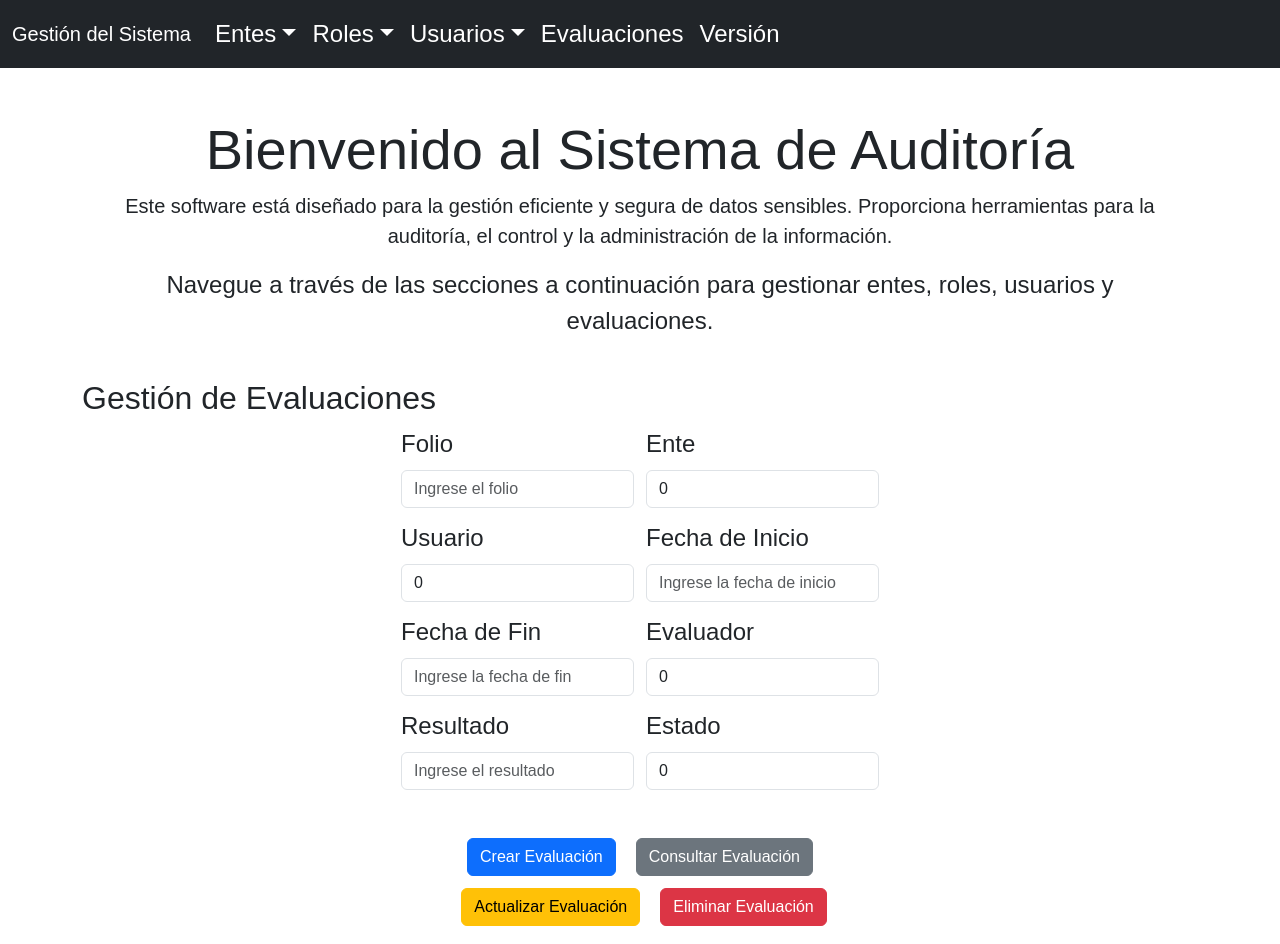
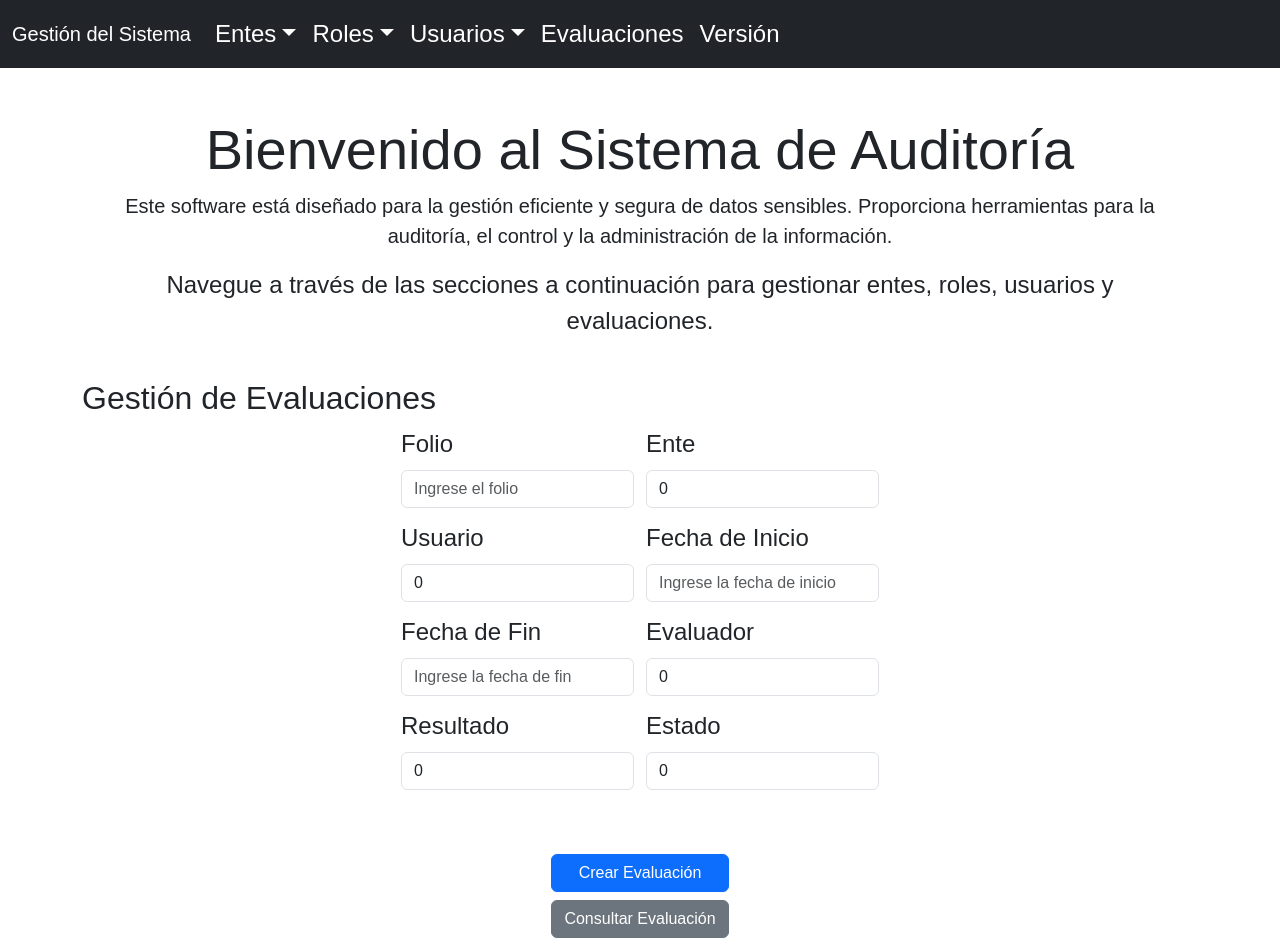
Before and after one commit to jrnature/proDapp, a React (Vite) app in the folder src/proDapp_frontend/: page /evaluacion in a window 1280 px wide. Shown: the top 944 px of the page. Built offline with nearby package versions, Linux system fonts and the light colour scheme.

Commit message:
evaluacion y version terminadas

```diff
--- a/src/proDapp_frontend/src/components/Evaluacion.jsx
+++ b/src/proDapp_frontend/src/components/Evaluacion.jsx
@@ -10,7 +10,7 @@ const Evaluacion = () => {
     fechaInicio: '',
     fechaFin: '',
     evaluador: 0,
-    resultado: '',
+    resultado: 0,
     estado: 0,
   });
   const [datos1, setDatos1] = useState({
@@ -19,7 +19,7 @@ const Evaluacion = () => {
     fechaInicio: '',
     fechaFin: '',
     evaluador: 0,
-    resultado: '',
+    resultado: 0,
     estado: 0,
   });
   const [message, setMessage] = useState('');
@@ -36,20 +36,14 @@ const Evaluacion = () => {
 
   const handleCreate = async () => {
     datos1.ente=parseInt(datos.ente)
-    console.log(2);
     datos1.usuario=parseInt(datos.usuario)
-    console.log(3);
     datos1.resultado=parseInt(datos.resultado)
-    console.log(4);
     datos1.evaluador=parseInt(datos.evaluador)
-    console.log(5);
     datos1.estado=parseInt(datos.estado)
-    console.log(6);
     datos1.fechaInicio=datos.fechaInicio
-    console.log(7);
     datos1.fechaFin=datos.fechaFin
     try {
-      await evaluacion.newEvaluacion(parseInt(folio), datos);
+      await evaluacion.newEvaluacion(parseInt(folio), datos1);
       setMessage('Evaluación creada con éxito.');
     } catch (error)
       {
@@ -60,16 +54,36 @@ const Evaluacion = () => {
   const handleGet = async () => {
     try {
       const result = await evaluacion.getEvaluacion(parseInt(folio));
-      setDatos(result);
+      // Verificar y convertir BigInt a string
+      const datosConBigIntConvertidos = {
+        ...result,
+        ente: typeof result.ente === 'bigint' ? result.ente.toString() : result.ente,
+        usuario: typeof result.usuario === 'bigint' ? result.usuario.toString() : result.usuario,
+        evaluador: typeof result.evaluador === 'bigint' ? result.evaluador.toString() : result.evaluador,
+        resultado: typeof result.resultado === 'bigint' ? result.resultado.toString() : result.resultado,
+        estado: typeof result.estado === 'bigint' ? result.estado.toString() : result.estado,
+      };
+      setDatos(datosConBigIntConvertidos);
       setMessage('Evaluación consultada con éxito.');
     } catch (error) {
       setMessage('Error al consultar la evaluación.');
     }
   };
-
   const handleUpdate = async () => {
     try {
-      await evaluacion.updateEvaluacion(parseInt(folio), datos);
+      // Convertir los valores a tipos apropiados
+      const datosAEnviar = {
+        ...datos,
+        ente: parseInt(datos.ente),
+        usuario: parseInt(datos.usuario),
+        resultado: parseInt(datos.resultado),
+        evaluador: parseInt(datos.evaluador),
+        estado: parseInt(datos.estado),
+        fechaInicio: datos.fechaInicio,
+        fechaFin: datos.fechaFin,
+      };
+
+      await evaluacion.updateEvaluacion(parseInt(folio), datosAEnviar);
       setMessage('Evaluación actualizada con éxito.');
     } catch (error) {
       setMessage('Error al actualizar la evaluación.');
@@ -86,7 +100,7 @@ const Evaluacion = () => {
         fechaInicio: '',
         fechaFin: '',
         evaluador: 0,
-        resultado: '',
+        resultado: 0,
         estado: 0,
       });
     } catch (error) {
@@ -161,7 +175,7 @@ const Evaluacion = () => {
         <Form.Group controlId="resultado">
           <Form.Label>Resultado</Form.Label>
           <Form.Control
-            type="text"
+            type="number"
             name="resultado"
             placeholder="Ingrese el resultado"
             value={datos.resultado}
@@ -179,10 +193,16 @@ const Evaluacion = () => {
           />
           <br />
         </Form.Group>
-        <Button variant="primary" onClick={handleCreate}>Crear Evaluación</Button>
-        <Button variant="secondary" className="ms-2" onClick={handleGet}>Consultar Evaluación</Button>
-        <Button variant="warning" className="ms-2" onClick={handleUpdate}>Actualizar Evaluación</Button>
-        <Button variant="danger" className="ms-2" onClick={handleDelete}>Eliminar Evaluación</Button>
+
+        <Form.Group className="mt-3">
+          <div className="d-grid gap-2">
+            <Button variant="primary" onClick={handleCreate}>Crear Evaluación</Button>
+            <Button variant="secondary" onClick={handleGet}>Consultar Evaluación</Button>
+            <Button variant="warning" onClick={handleUpdate}>Actualizar Evaluación</Button>
+            <Button variant="danger" onClick={handleDelete}>Eliminar Evaluación</Button>
+          </div>
+        </Form.Group>
+
       </Form>
       <div className="mt-4">
         <h4>Resultado:</h4>
--- a/src/proDapp_frontend/src/components/Version.jsx
+++ b/src/proDapp_frontend/src/components/Version.jsx
@@ -95,10 +95,14 @@ const Version = () => {
             onChange={handleInputChange}
           />
         </Form.Group>
-        <Button variant="primary" onClick={handleCreate}>Crear Versión</Button>
-        <Button variant="secondary" className="ms-2" onClick={handleGet}>Consultar Versión</Button>
-        <Button variant="warning" className="ms-2" onClick={handleUpdate}>Actualizar Versión</Button>
-        <Button variant="danger" className="ms-2" onClick={handleDelete}>Eliminar Versión</Button>
+        <Form.Group className="mt-3">
+          <div className="d-grid gap-2">
+            <Button variant="primary" onClick={handleCreate}>Crear Versión</Button>
+            <Button variant="secondary" className="ms-2" onClick={handleGet}>Consultar Versión</Button>
+            <Button variant="warning" className="ms-2" onClick={handleUpdate}>Actualizar Versión</Button>
+            <Button variant="danger" className="ms-2" onClick={handleDelete}>Eliminar Versión</Button>
+          </div>
+        </Form.Group>
       </Form>
       <div className="mt-4">
         <h4>Resultado:</h4>
```
